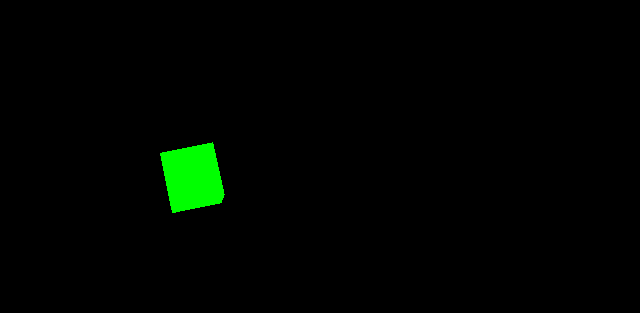
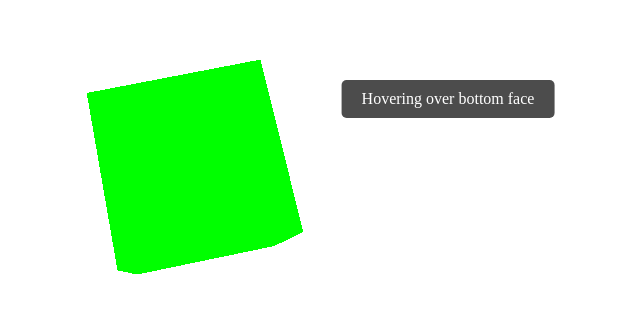
Before and after one commit to eliasjurkeit/test1, a website built with Vite: page index.html in a window 1280 px wide. Shown: the part 221-534 px from the top of the page, without its empty margins (448-1088 px from the left). Built offline with nearby package versions, Linux system fonts and the light colour scheme.

Commit message:
hover works

```diff
--- a/main.js
+++ b/main.js
@@ -3,9 +3,11 @@ import * as THREE from 'three';
 
 //import CSS
 import './style.css';
+import {color} from "three/nodes";
 
 // Initialize Three.js scene
 const scene = new THREE.Scene();
+scene.background = new THREE.Color(0xFFFFFF);
 const camera = new THREE.PerspectiveCamera(75, window.innerWidth / window.innerHeight, 0.1, 100);
 const renderer = new THREE.WebGLRenderer();
 renderer.setSize(window.innerWidth, window.innerHeight);
@@ -15,36 +17,42 @@ document.getElementById("container").appendChild(renderer.domElement);
 const geometry = new THREE.BoxGeometry();
 const material = new THREE.MeshBasicMaterial({ color: 0x00ff00 });
 const cube = new THREE.Mesh(geometry, material);
+cube.scale.set(3, 3, 3);
 scene.add(cube);
 
 // Set initial position of the cube
 cube.position.set(0, 0, -5);
 
+
+//--------------------------------------------------------------------------------------------------------------------------
+
+
 // Create a raycaster for mouse interactions
 const raycaster = new THREE.Raycaster();
 const mouse = new THREE.Vector2();
 
+let intersects = [];
+
 // Handle mouse move events
 document.addEventListener('mousemove', onMouseMove);
+
+// Add a hover event listener to the cube
+cube.addEventListener('mouseenter', () => {
+    // Mouse is over the cube
+    document.getElementById("label").classList.remove("hidden");
+});
+
+// Add a mouseleave event listener to the cube
+cube.addEventListener('mouseleave', () => {
+    // Mouse is not over the cube
+    document.getElementById("label").classList.add("hidden");
+});
+
 
 function onMouseMove(event) {
     // Calculate mouse position in normalized device coordinates
     mouse.x = (event.clientX / window.innerWidth) * 2 - 1;
     mouse.y = -(event.clientY / window.innerHeight) * 2 + 1;
-
-    // Update the raycaster
-    raycaster.setFromCamera(mouse, camera);
-
-    // Check for intersections with the cube
-    const intersects = raycaster.intersectObject(cube);
-
-    if (intersects.length > 0) {
-        // Mouse is over the cube
-        document.getElementById("label").classList.remove("hidden");
-    } else {
-        // Mouse is not over the cube
-        document.getElementById("label").classList.add("hidden");
-    }
 }
 
 // Set up camera position
@@ -59,6 +67,46 @@ function animate() {
     cube.rotation.y += 0.01;
 
     renderer.render(scene, camera);
+
+    // Update the raycaster
+    raycaster.setFromCamera(mouse, camera);
+
+    // Check for intersections with the cube
+    intersects = raycaster.intersectObject(cube);
+
+    if (intersects.length > 0) {
+        const faceNormal = intersects[0].face.normal;
+
+        if (faceNormal.x === 1) {
+            console.log("Hovering over the Right side");
+            document.getElementById("label").textContent = `Hovering over right face`;
+            document.getElementById("label").classList.remove("hidden");
+        } else if (faceNormal.x === -1) {
+            console.log("Hovering over the Left side");
+            document.getElementById("label").textContent = `Hovering over left face`;
+            document.getElementById("label").classList.remove("hidden");
+        } else if (faceNormal.y === 1) {
+            console.log("Hovering over the Top side");
+            document.getElementById("label").textContent = `Hovering over top face`;
+            document.getElementById("label").classList.remove("hidden");
+        } else if (faceNormal.y === -1) {
+            console.log("Hovering over the Bottom side");
+            document.getElementById("label").textContent = `Hovering over bottom face`;
+            document.getElementById("label").classList.remove("hidden");
+        } else if (faceNormal.z === 1) {
+            console.log("Hovering over the Front side");
+            document.getElementById("label").textContent = `Hovering over front face`;
+            document.getElementById("label").classList.remove("hidden");
+        } else if (faceNormal.z === -1) {
+            console.log("Hovering over the Back side");
+            document.getElementById("label").textContent = `Hovering over back face`;
+            document.getElementById("label").classList.remove("hidden");
+        }
+    } else {
+        // Mouse is not over the cube
+        document.getElementById("label").classList.add("hidden");
+    }
+
 }
 
 animate();
--- a/style.css
+++ b/style.css
@@ -1,7 +1,7 @@
 #label {
     position: absolute;
-    top: 50%;
-    left: 50%;
+    top: 40%;
+    left: 70%;
     transform: translate(-50%, -50%);
     background-color: rgba(0, 0, 0, 0.7);
     color: #fff;
```
